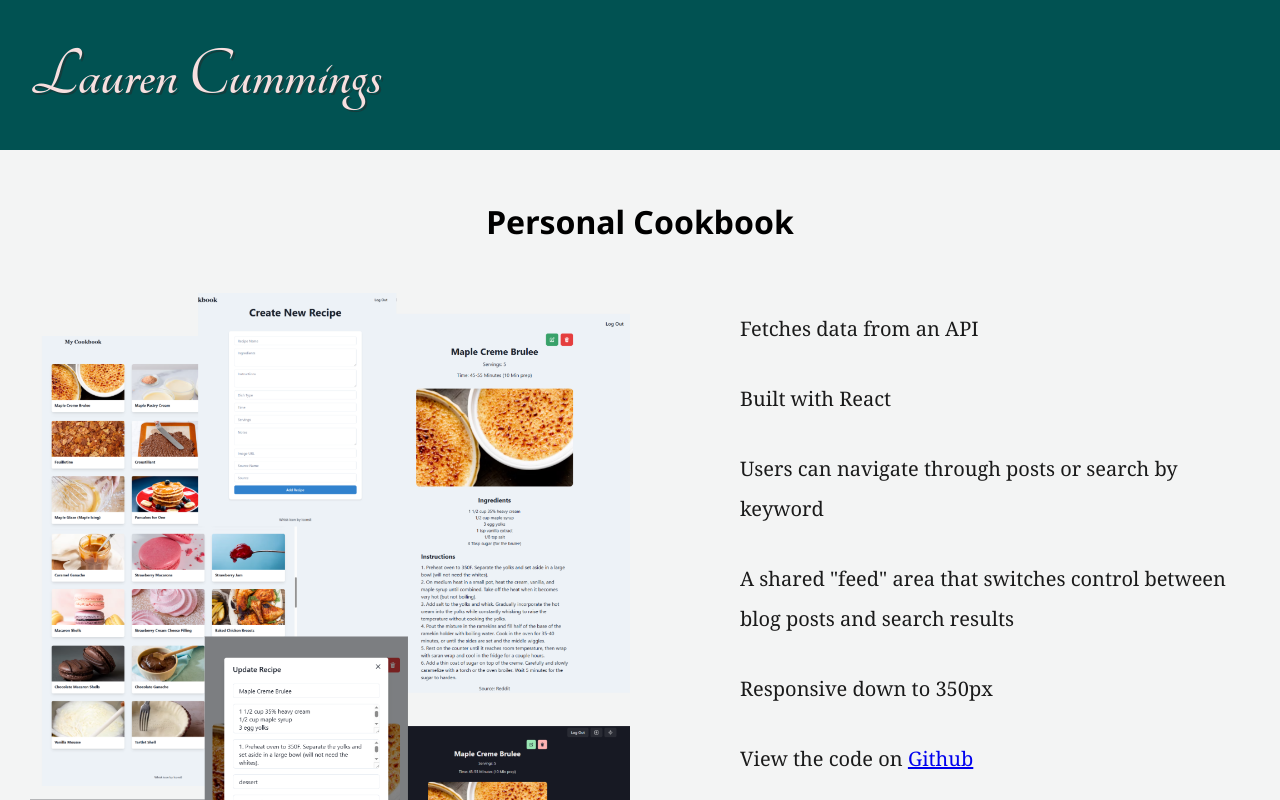
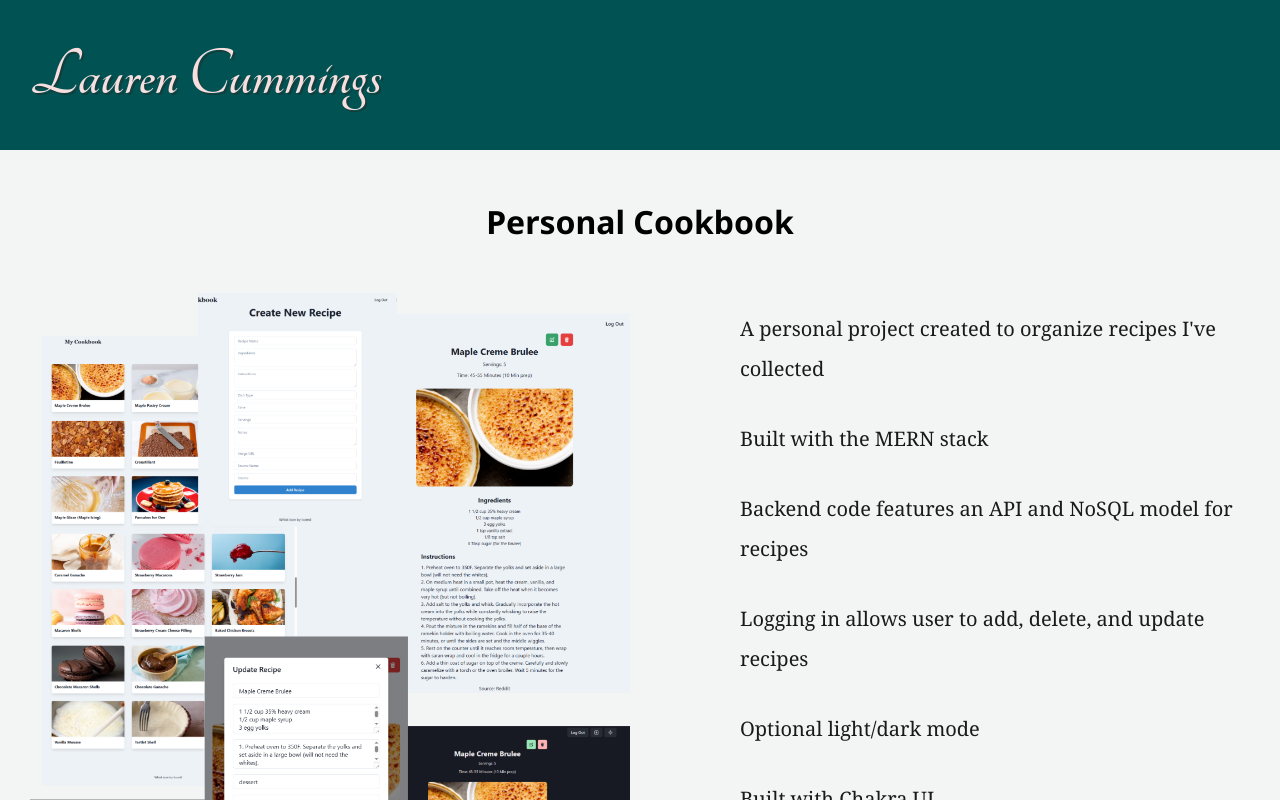
Before and after one commit to LaurenCummings/portfolio-project, a React (Vite) app: page /cookbook-project in a window 1280 px wide. Shown: the top 800 px of the page. Built offline with nearby package versions, Linux system fonts and the light colour scheme.

Commit message:
updated cookbook project descriptors

```diff
--- a/src/pages/CookbookProject.jsx
+++ b/src/pages/CookbookProject.jsx
@@ -11,14 +11,14 @@ function CookbookProject() {
         </a>
         <div className="project-details">
           <ul>
-            <li>Fetches data from an API</li>
-            <li>Built with React</li>
-            <li>Users can navigate through posts or search by keyword</li>
             <li>
-              A shared "feed" area that switches control between blog posts and
-              search results
+              A personal project created to organize recipes I've collected
             </li>
-            <li>Responsive down to 350px</li>
+            <li>Built with the MERN stack</li>
+            <li>Backend code features an API and NoSQL model for recipes</li>
+            <li>Logging in allows user to add, delete, and update recipes</li>
+            <li>Optional light/dark mode</li>
+            <li>Built with Chakra UI</li>
             <li>
               View the code on{" "}
               <a href="https://github.com/LaurenCummings/cookbook-project">
```
